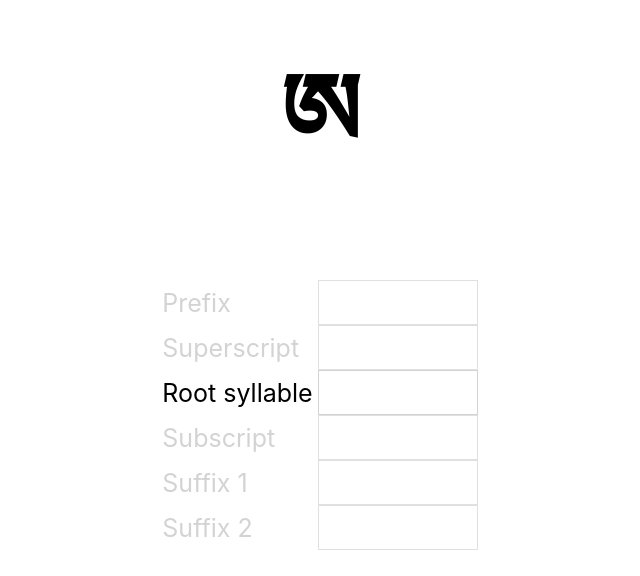
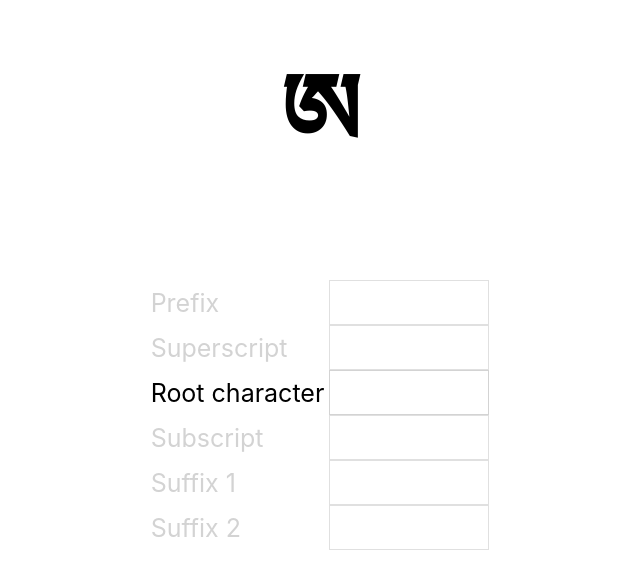
Before and after one commit to olapokon/tibetan_pronunciation, a React (Create React App) app: page / in a window 1280 px wide. Shown: the top 576 px of the page, without its empty margins (320-960 px from the left). Built offline with nearby package versions, Linux system fonts and the light colour scheme; the HTML template or start-up script is replaced by a standard one.

Commit message:
jsx refactor

```diff
--- a/src/App.tsx
+++ b/src/App.tsx
@@ -1,4 +1,5 @@
 import React, { Component } from 'react';
+import TibetanCharacterMenu from './TibetanCharacterMenu';
 import {
 	superscripts,
 	prefixes,
@@ -16,7 +17,7 @@ const LOW_TONE_UNICODE_CODEPOINT = '\u0300';
 
 type AppProps = null;
 
-type AppState = {
+interface AppState {
 	root: string;
 	superscript: string;
 	prefix: string;
@@ -24,7 +25,7 @@ type AppState = {
 	secondSuffix: string;
 	subscript: string;
 	availableSubscripts: string[];
-};
+}
 
 // manual of standard tibetan p 44
 class App extends Component<AppProps, AppState> {
@@ -154,7 +155,9 @@ class App extends Component<AppProps, AppState> {
 		// the root change of the subscript overrides the root change for a third column root with prefix
 		if (this.state.prefix || this.state.superscript) {
 			if (column === Column.THIRD) {
-				rootPhonetic = root.phoneticModifiedThirdColumn ? root.phoneticModifiedThirdColumn : root.phonetic;
+				rootPhonetic = root.phoneticModifiedThirdColumn
+					? root.phoneticModifiedThirdColumn
+					: root.phonetic;
 			}
 			if (column === Column.FOURTH) {
 				tone = Tone.HIGH;
@@ -259,6 +262,62 @@ class App extends Component<AppProps, AppState> {
 	};
 
 	render() {
+		const MENUS = [
+			// prefixes
+			{
+				active: Boolean(this.state.root),
+				handleChange: this.handleChange,
+				label: 'Prefix',
+				identifier: 'prefix',
+				value: this.state.prefix,
+				options: prefixes,
+			},
+			// superscripts
+			{
+				active: Boolean(this.state.root),
+				handleChange: this.handleChange,
+				label: 'Superscript',
+				identifier: 'superscript',
+				value: this.state.superscript,
+				options: superscripts,
+			},
+			// root characters menu
+			{
+				active: true,
+				handleChange: this.handleChange,
+				label: 'Root character',
+				identifier: 'root',
+				value: this.state.root,
+				options: Object.keys(roots),
+			},
+			// subscripts
+			{
+				active: this.state.availableSubscripts.length > 0,
+				handleChange: this.handleChange,
+				label: 'Subscript',
+				identifier: 'subscript',
+				value: this.state.subscript,
+				options: Object.keys(roots),
+			},
+			// suffixes
+			{
+				active: Boolean(this.state.root),
+				handleChange: this.handleChange,
+				label: 'Suffix 1',
+				identifier: 'suffix',
+				value: this.state.suffix,
+				options: suffixes,
+			},
+			// second suffixes
+			{
+				active: Boolean(this.state.suffix),
+				handleChange: this.handleChange,
+				label: 'Suffix 2',
+				identifier: 'secondSuffix',
+				value: this.state.secondSuffix,
+				options: secondSuffixes,
+			},
+		];
 		return (
 			<div className="container">
 				{/* tibetan display */}
@@ -267,185 +326,19 @@ class App extends Component<AppProps, AppState> {
 				</div>
 				{/* transliteration display */}
 				<div className="display--transliteration">{this.createPhoneticDisplay()}</div>
+				{/* character menus */}
 				<div className="options">
-					{/* prefixes menu */}
-					<div className="option">
-						<div
-							className={
-								this.state.root
-									? 'option__text'
-									: 'option__text option__text--inactive'
-							}
-						>
-							Prefix
-						</div>
-						<select
-							id="prefix"
-							className={
-								this.state.root
-									? 'option__select'
-									: 'option__select option__select--inactive'
-							}
-							name="prefix"
-							value={this.state.prefix}
-							onChange={this.handleChange}
-							disabled={!this.state.root}
-						>
-							<option></option>
-							{this.state.root &&
-								prefixes.map((prefix, index) => (
-									<option key={index} id={`prefix_${prefix}`}>
-										{prefix}
-									</option>
-								))}
-						</select>
-					</div>
-					{/* superscripts menu */}
-					<div className="option">
-						<div
-							className={
-								this.state.root
-									? 'option__text'
-									: 'option__text option__text--inactive'
-							}
-						>
-							Superscript
-						</div>
-						<select
-							id="superscript"
-							className={
-								this.state.root
-									? 'option__select'
-									: 'option__select option__select--inactive'
-							}
-							name="superscript"
-							value={this.state.superscript}
-							onChange={this.handleChange}
-							disabled={!this.state.root}
-						>
-							<option></option>
-							{this.state.root &&
-								superscripts.map((superscript, index) => (
-									<option key={index} id={`superscript_${superscript}`}>
-										{superscript}
-									</option>
-								))}
-						</select>
-					</div>
-					{/* root syllables menu */}
-					<div className="root option">
-						Root syllable
-						<select
-							id="root"
-							className="option__select"
-							name="root"
-							value={this.state.root}
-							onChange={this.handleChange}
-						>
-							<option></option>
-							{Object.keys(roots).map((rootSyllable, index) => (
-								<option key={index} id={`root_${rootSyllable}`}>
-									{rootSyllable}
-								</option>
-							))}
-						</select>
-					</div>
-					{/* subscripts menu */}
-					<div className="option">
-						<div
-							className={
-								this.state.availableSubscripts.length > 0
-									? 'option__text'
-									: 'option__text option__text--inactive'
-							}
-						>
-							Subscript
-						</div>
-						<select
-							id="subscript"
-							className={
-								this.state.availableSubscripts.length > 0
-									? 'option__select'
-									: 'option__select option__select--inactive'
-							}
-							name="subscript"
-							value={this.state.subscript}
-							onChange={this.handleChange}
-							disabled={!(this.state.availableSubscripts.length > 0)}
-						>
-							<option></option>
-							{this.state.root &&
-								this.state.availableSubscripts.map((subscript, index) => (
-									<option key={index} id={`subscript_${subscript}`}>
-										{subscript}
-									</option>
-								))}
-						</select>
-					</div>
-					{/* suffixes menu */}
-					<div className="option">
-						<div
-							className={
-								this.state.root
-									? 'option__text'
-									: 'option__text option__text--inactive'
-							}
-						>
-							Suffix 1
-						</div>
-						<select
-							id="suffix1"
-							className={
-								this.state.root
-									? 'option__select'
-									: 'option__select option__select--inactive'
-							}
-							name="suffix"
-							value={this.state.suffix}
-							onChange={this.handleChange}
-							disabled={!this.state.root}
-						>
-							<option></option>
-							{this.state.root &&
-								suffixes.map((suffix, index) => (
-									<option key={index} id={`suffix1_${suffix}`}>
-										{suffix}
-									</option>
-								))}
-						</select>
-					</div>
-					{/* second suffixes menu */}
-					<div className="option">
-						<div
-							className={
-								this.state.suffix
-									? 'option__text'
-									: 'option__text option__text--inactive'
-							}
-						>
-							Suffix 2
-						</div>
-						<select
-							id="suffix2"
-							className={
-								this.state.suffix
-									? 'option__select'
-									: 'option__select option__select--inactive'
-							}
-							name="secondSuffix"
-							value={this.state.secondSuffix}
-							onChange={this.handleChange}
-							disabled={!this.state.suffix}
-						>
-							<option></option>
-							{this.state.suffix &&
-								secondSuffixes.map((suffix, index) => (
-									<option key={index} id={`suffix2_${suffix}`}>
-										{suffix}
-									</option>
-								))}
-						</select>
-					</div>
+					{MENUS.map((m, i) => (
+						<TibetanCharacterMenu
+							key={`menu_${i}`}
+							active={m.active}
+							handleChange={m.handleChange}
+							label={m.label}
+							identifier={m.identifier}
+							value={m.value}
+							options={m.options}
+						/>
+					))}
 				</div>
 			</div>
 		);
--- /dev/null
+++ b/src/TibetanCharacterMenu.tsx
@@ -0,0 +1,46 @@
+import React from 'react';
+
+interface TibetanCharacterMenuProps {
+	active: boolean;
+	handleChange: (event: React.ChangeEvent<HTMLSelectElement>) => void;
+	label: string;
+	identifier: string;
+	value: string;
+	options: string[];
+}
+
+function TibetanCharacterMenu({
+	active,
+	handleChange,
+	label,
+	identifier,
+	value,
+	options,
+}: TibetanCharacterMenuProps) {
+	return (
+		<div className="option">
+			<div className={active ? 'option__text' : 'option__text option__text--inactive'}>
+				{label}
+			</div>
+			<select
+				id={identifier}
+				className={active ? 'option__select' : 'option__select option__select--inactive'}
+				name={identifier}
+				value={value}
+				onChange={handleChange}
+				disabled={!active}
+			>
+				<option></option>
+				{active
+					? options.map((opt, index) => (
+							<option key={index} id={`${identifier}_${opt}`}>
+								{opt}
+							</option>
+					  ))
+					: null}
+			</select>
+		</div>
+	);
+}
+
+export default TibetanCharacterMenu;
--- a/src/tibetanUnicodeData.ts
+++ b/src/tibetanUnicodeData.ts
@@ -1,4 +1,4 @@
-export interface TibetanSyllable {
+export interface TibetanCharacter {
 	wylie: string;
 	phonetic: string;
 	phoneticAsSuffix?: string;
@@ -23,7 +23,7 @@ export enum Tone {
 	NONE = 'NONE',
 }
 
-export const roots: { [unicode: string]: TibetanSyllable } = {
+export const roots: { [unicode: string]: TibetanCharacter } = {
 	ཀ: {
 		wylie: 'ka',
 		phonetic: 'ka',
```
